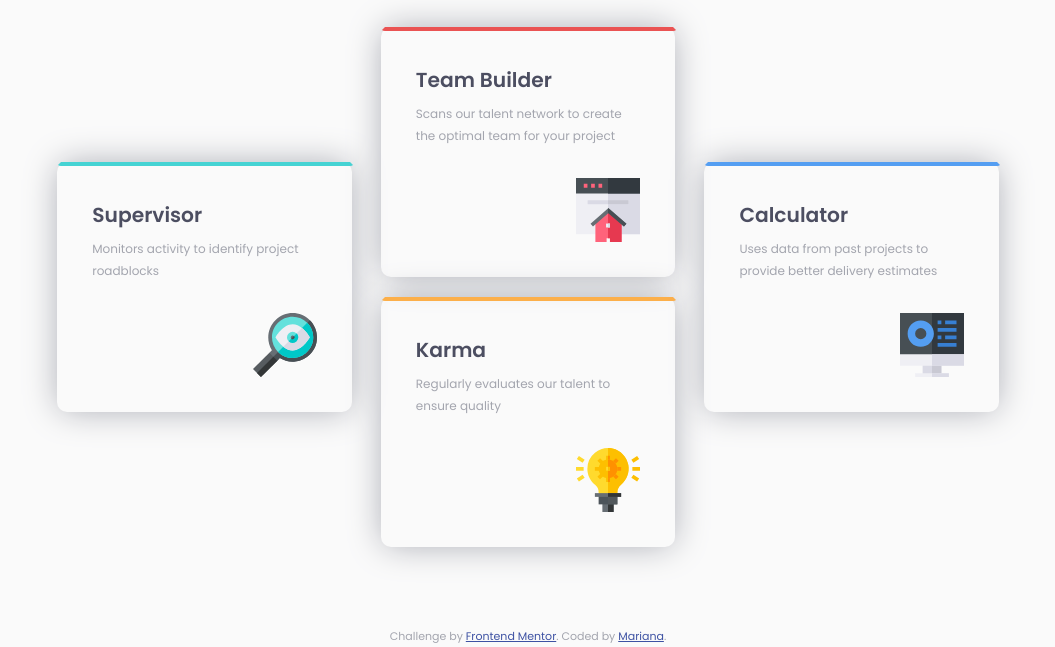
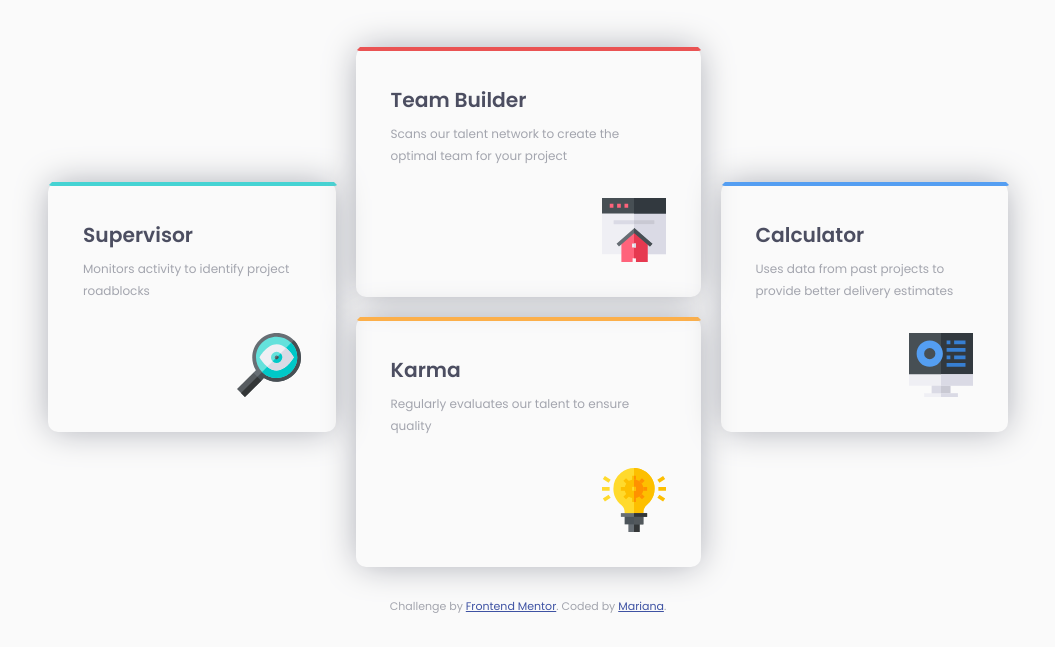
Before and after one commit to marianaceci/Frontend-Mentor-four-card-feature-section-master, a plain HTML site: page index.html in a window 1280 px wide. Shown: the part 236-883 px from the top of the page, without its empty margins (112-1167 px from the left). Drawn offline with Linux system fonts and the light colour scheme.

Commit message:
update style.css

```diff
--- a/css/style.css
+++ b/css/style.css
@@ -25,6 +25,7 @@ body {
     font-family: 'Poppins', sans-serif; /* Weights: 200, 400, 600*/
     line-height: 1.8;
     font-weight: 400;
+    margin: 10vh auto;
 }
 
 .container {
@@ -64,7 +65,6 @@ body {
     align-items: center;
     justify-content: center;
     margin: 0 auto;
-    margin-bottom: 50px;
     padding: 0 90px;
 }
 
@@ -79,7 +79,7 @@ body {
 .card {
     padding: 35px;
     margin: 10px auto;
-    width: 23vw;
+    width: 345px;
     height: 250px;
     font-size: 0.8rem;
     display: flex;
```
